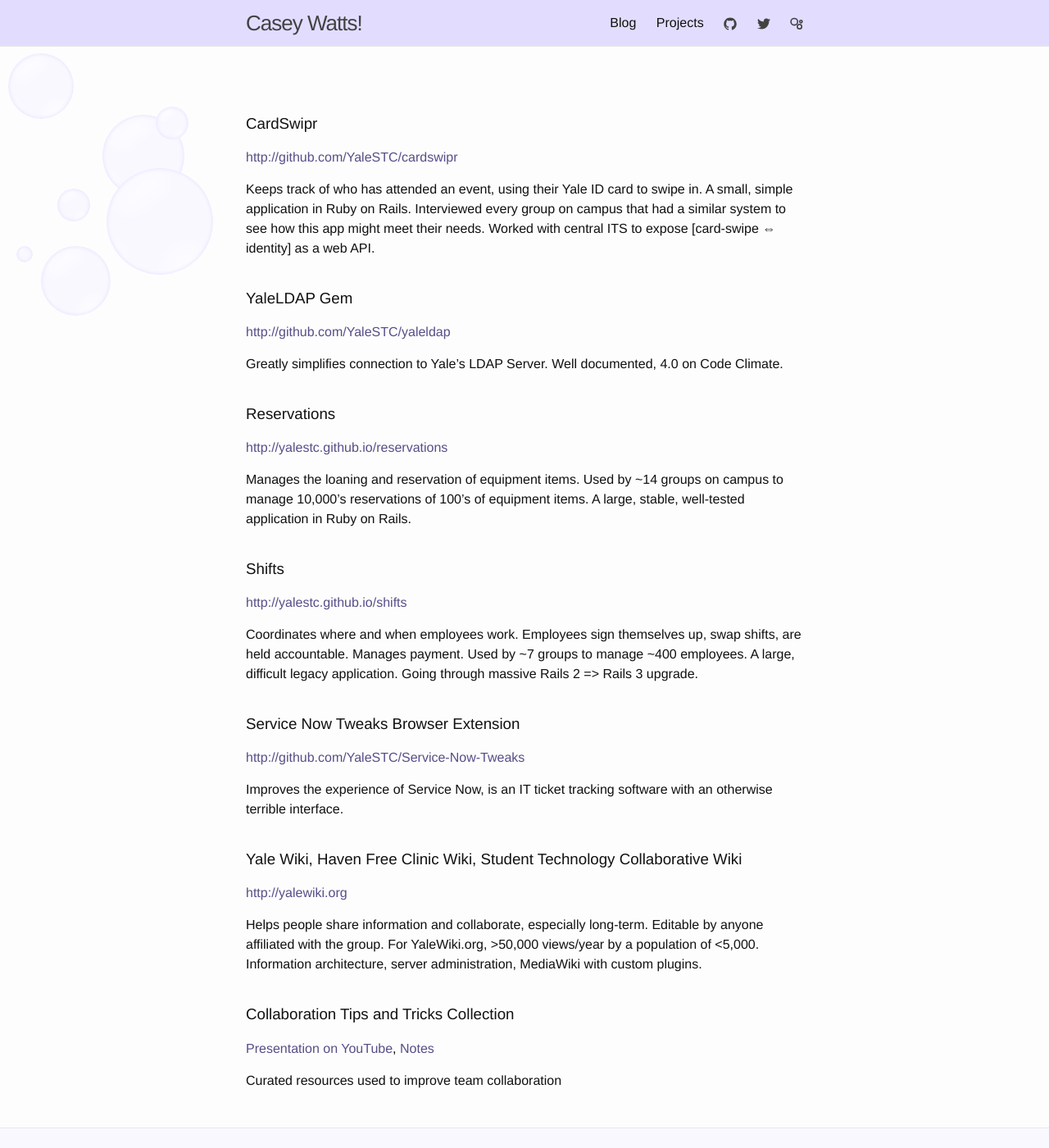
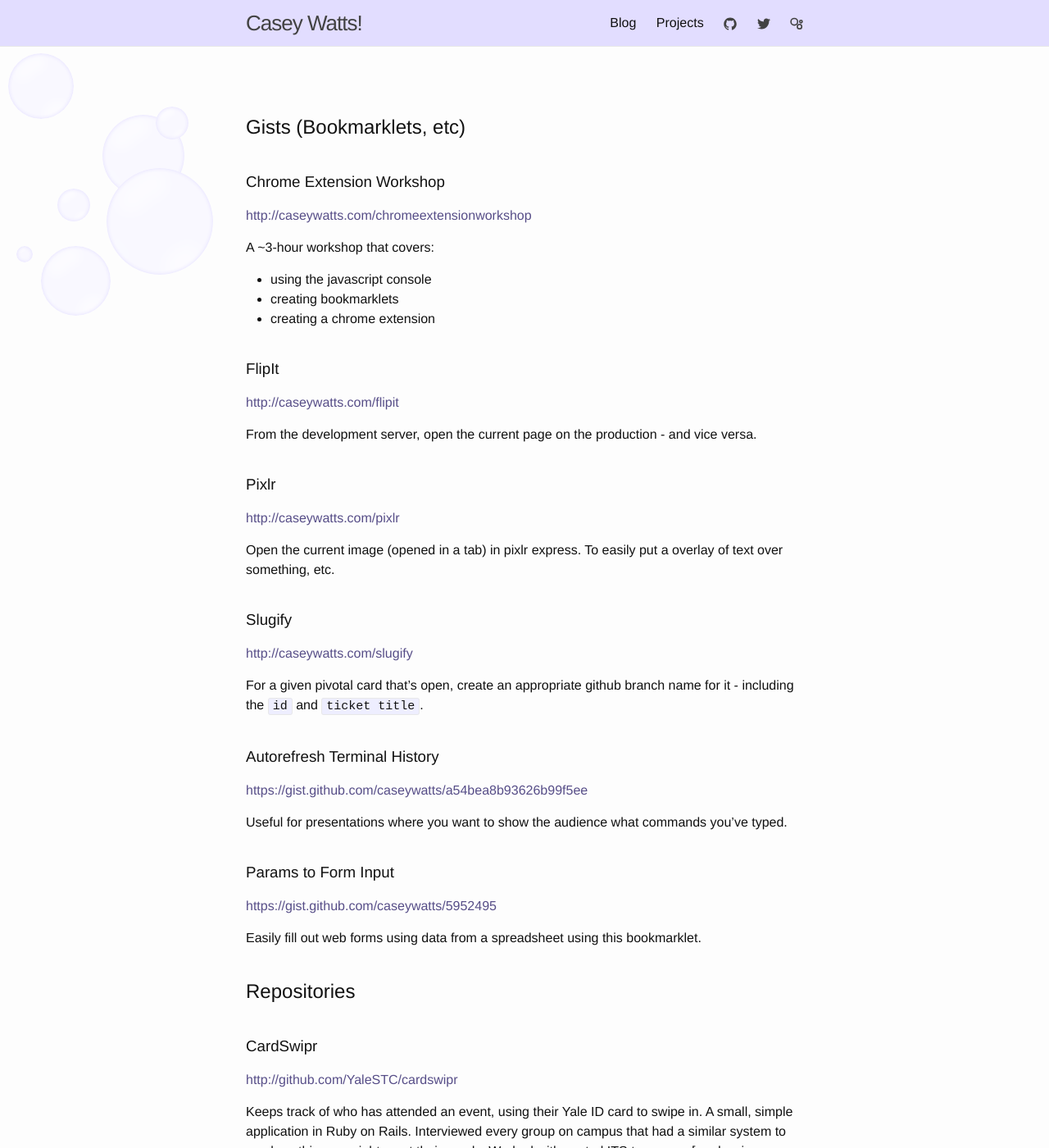
Before and after one commit to caseywatts/caseywatts.github.io, a Jekyll site: the page built from projects.md, in a window 1280 px wide and 1400 px high. Shown: the whole window at 82% size. Built offline with Jekyll 4.4.1, drawn with Linux system fonts in a browser that asks for light colours.

Commit message:
add useful gists to Projects

```diff
--- a/projects.md
+++ b/projects.md
@@ -4,6 +4,43 @@
 tagline: things I've dabbled in
 group: navigation
 ---
+
+## Gists (Bookmarklets, etc)
+
+### Chrome Extension Workshop
+<http://caseywatts.com/chromeextensionworkshop>
+
+A ~3-hour workshop that covers:
+- using the javascript console
+- creating bookmarklets
+- creating a chrome extension
+
+### FlipIt
+<http://caseywatts.com/flipit>
+
+From the development server, open the current page on the production - and vice versa.
+
+### Pixlr
+<http://caseywatts.com/pixlr>
+
+Open the current image (opened in a tab) in pixlr express. To easily put a overlay of text over something, etc.
+
+### Slugify
+<http://caseywatts.com/slugify>
+
+For a given pivotal card that's open, create an appropriate github branch name for it - including the `id` and `ticket title`.
+
+### Autorefresh Terminal History
+<https://gist.github.com/caseywatts/a54bea8b93626b99f5ee>
+
+Useful for presentations where you want to show the audience what commands you've typed.
+
+### Params to Form Input
+<https://gist.github.com/caseywatts/5952495>
+
+Easily fill out web forms using data from a spreadsheet using this bookmarklet.
+
+## Repositories
 
 ### CardSwipr
 <http://github.com/YaleSTC/cardswipr>
```
